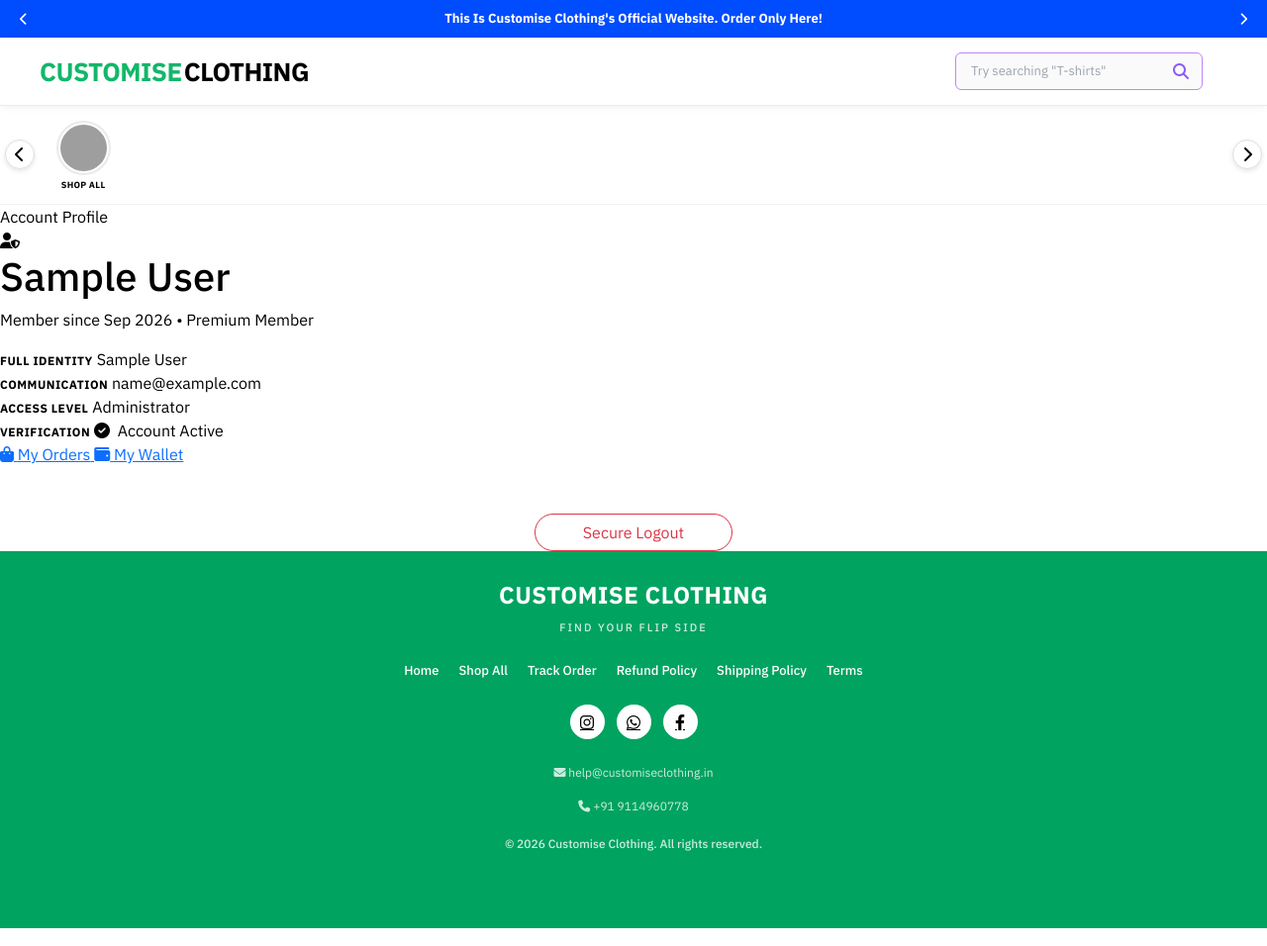
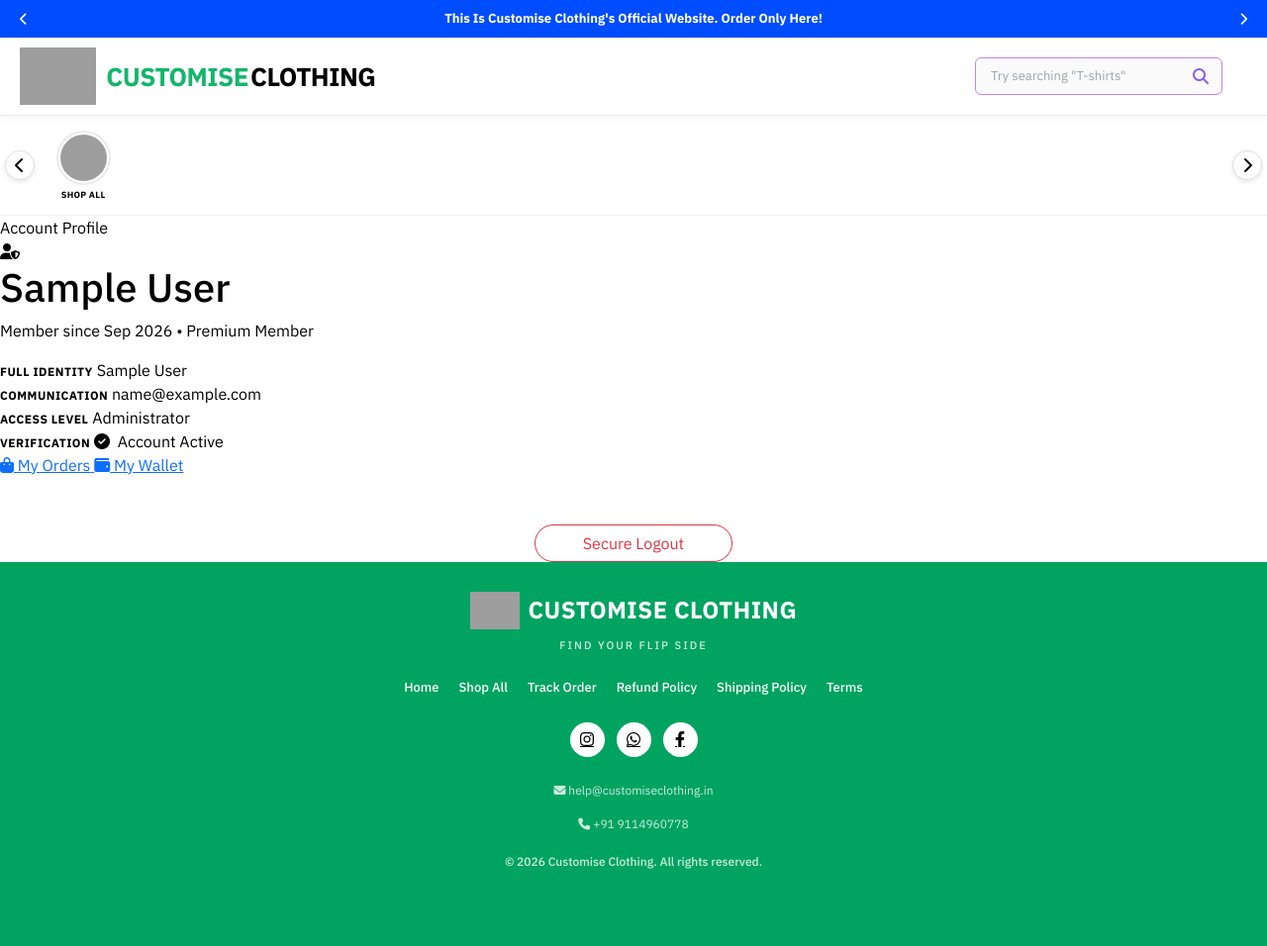
Before and after one commit to customiseclothingofficial-byte/Ecom, a Django app: page /accounts/profile/ in a window 1280 px wide. Shown: the whole page at 99% size. Run offline with Django 5.2, Linux system fonts and the light colour scheme; the visitor is signed in with stand-in values (Sample User, id 1); data comes from the database, SQL or seed files in the repository; data that the repository does not hold is empty; grey boxes are pictures that could not be loaded.

Commit message:
feat: add logo branding to site header, footer, and loader while adjusting navigation layout spacing

```diff
--- a/templates/base.html
+++ b/templates/base.html
@@ -6,6 +6,8 @@
     <meta charset="UTF-8">
     <meta name="viewport" content="width=device-width, initial-scale=1.0">
     <title>{% block title %}Customise Clothing - Your Online Store{% endblock %}</title>
+    <!-- Favicon -->
+    <link rel="icon" type="image/png" href="{% static 'images/logo.png' %}">
     <!-- Bootstrap 5 CSS -->
     <link href="https://cdn.jsdelivr.net/npm/bootstrap@5.3.0/dist/css/bootstrap.min.css" rel="stylesheet">
     <!-- Font Awesome -->
@@ -117,7 +119,7 @@
             display: flex;
             align-items: center;
             justify-content: space-between;
-            padding: 10px 20px;
+            padding: 8px 15px;
             max-width: 1400px;
             margin: 0 auto;
         }
@@ -125,7 +127,7 @@
         .header-left-section {
             display: flex;
             align-items: center;
-            gap: 30px;
+            gap: 12px;
         }
 
         .header-logo {
@@ -328,7 +330,7 @@
 
         @media (min-width: 992px) {
             .header-inner {
-                padding: 15px 40px;
+                padding: 10px 20px;
             }
 
             .bottom-nav {
@@ -583,9 +585,12 @@
     <div id="site-loader"
         style="position: fixed; top: 0; left: 0; width: 100%; height: 100%; background: #ffffff; z-index: 99999; display: flex; flex-direction: column; justify-content: center; align-items: center; transition: opacity 0.8s ease, visibility 0.8s; visibility: visible; opacity: 1;">
         <div style="text-align: center; overflow: hidden;">
+            <div style="margin-bottom: 12px;">
+                <img src="{% static 'images/logo.png' %}" alt="Customise Clothing Logo" style="height: 65px; width: auto; object-fit: contain; transform: translateY(100%); animation: slideUpReveal 0.8s forwards cubic-bezier(0.2, 1, 0.3, 1);">
+            </div>
             <div style="margin-bottom: 5px;">
                 <h1
-                    style="color: #10b981; font-family: 'Outfit', sans-serif; font-weight: 900; letter-spacing: 2px; margin: 0; font-size: 38px; line-height: 1; transform: translateY(100%); animation: slideUpReveal 0.8s forwards cubic-bezier(0.2, 1, 0.3, 1);">
+                    style="color: #10b981; font-family: 'Outfit', sans-serif; font-weight: 900; letter-spacing: 2px; margin: 0; font-size: 38px; line-height: 1; transform: translateY(100%); animation: slideUpReveal 0.8s 0.1s forwards cubic-bezier(0.2, 1, 0.3, 1);">
                     CUSTOMISE</h1>
             </div>
             <div>
@@ -692,11 +697,12 @@
         <div class="header-inner">
             <div class="header-left-section">
                 <!-- Mobile Menu Icon -->
-                <i class="fas fa-bars cursor-pointer d-lg-none" style="font-size: 22px; margin-right: 15px;"
+                <i class="fas fa-bars cursor-pointer d-lg-none" style="font-size: 22px; margin-right: 8px;"
                     data-bs-toggle="offcanvas" data-bs-target="#mobileMenu"></i>
 
                 <!-- Logo -->
-                <a href="{% url 'store:home' %}" class="header-logo" style="text-decoration: none;">
+                <a href="{% url 'store:home' %}" class="header-logo d-flex align-items-center" style="text-decoration: none; gap: 10px;">
+                    <img src="{% static 'images/logo.png' %}" alt="Customise Clothing Logo" style="height: 58px; width: auto; object-fit: contain;">
                     <span class="logo-text"><span class="logo-accent">CUSTOMISE</span><span
                             class="logo-dark">CLOTHING</span></span>
                 </a>
@@ -790,7 +796,10 @@
     <!-- Footer - VEIRDO Style -->
     <footer class="veirdo-footer">
         <div class="container-fluid">
-            <h3 class="footer-logo" style="font-size: 24px;">CUSTOMISE CLOTHING</h3>
+            <div class="d-flex align-items-center justify-content-center gap-2 mb-2">
+                <img src="{% static 'images/logo.png' %}" alt="Customise Clothing Logo" style="height: 38px; width: auto; object-fit: contain;">
+                <h3 class="footer-logo mb-0" style="font-size: 24px;">CUSTOMISE CLOTHING</h3>
+            </div>
             <p class="footer-tagline">FIND YOUR FLIP SIDE</p>
 
             <div class="footer-links">
```
